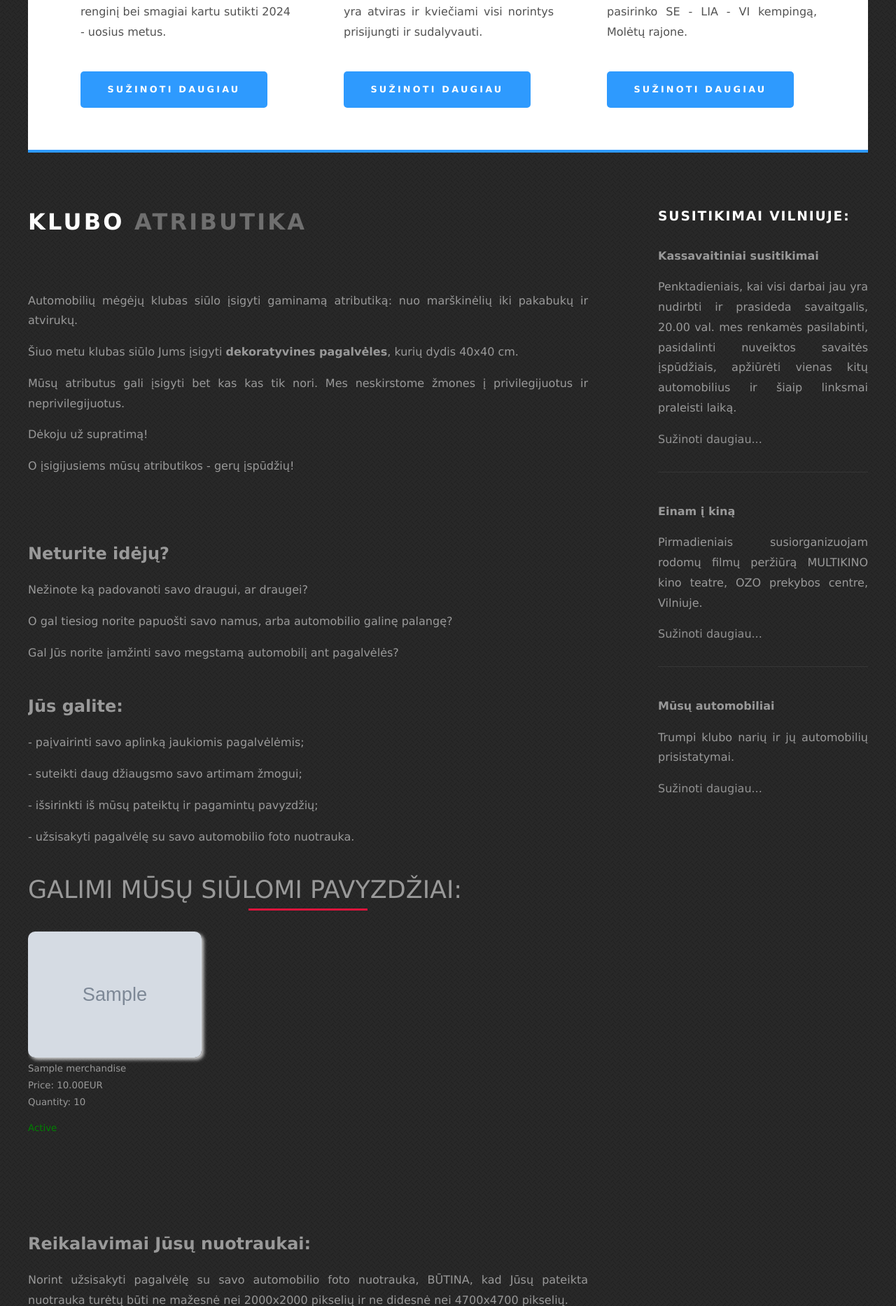
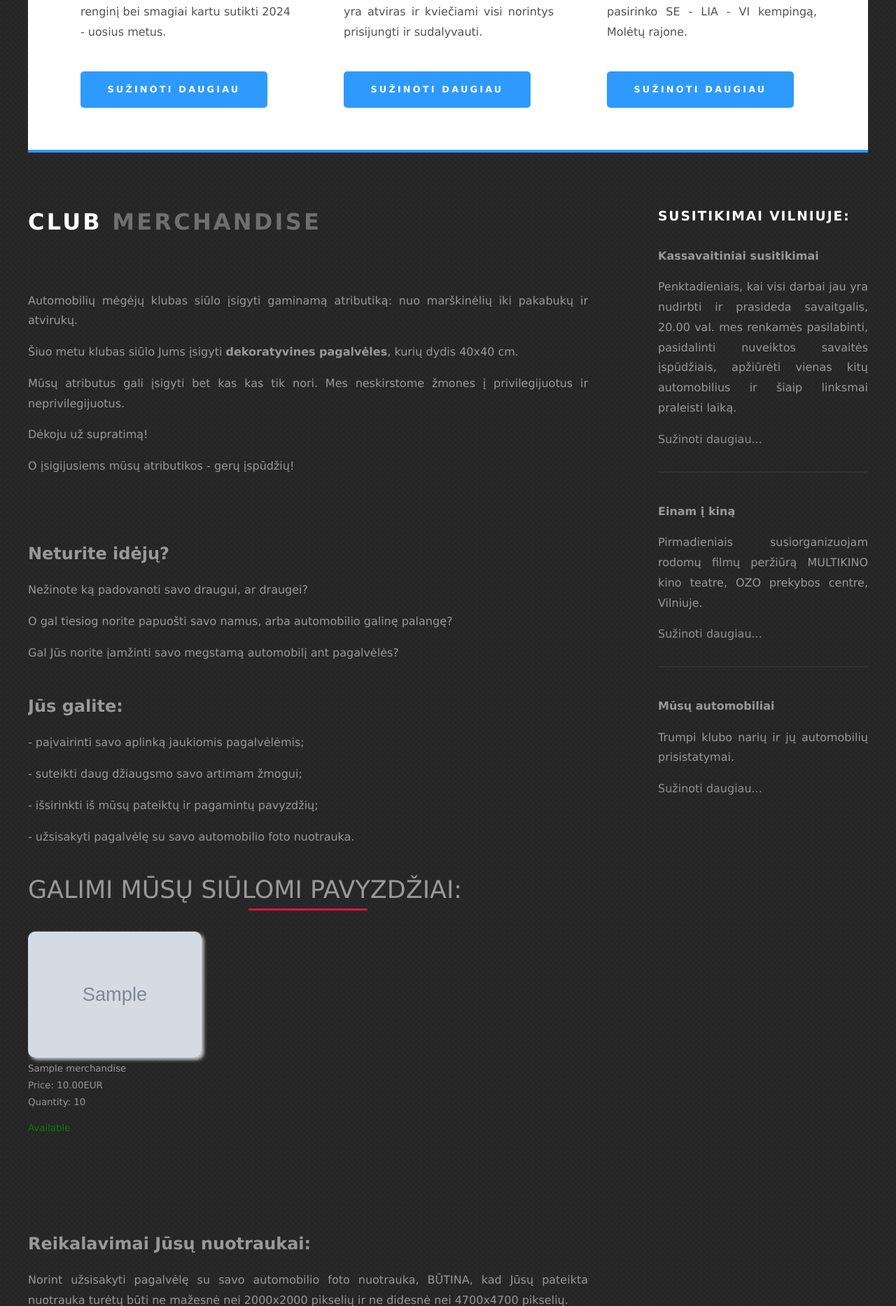
Before and after one commit to vokator-online/autoclubsite, a Django app: page /merchandise/ in a window 1280 px wide. Shown: the part 834-2700 px from the top of the page at 70% size. Run offline with Django 5.2, Linux system fonts and the light colour scheme; tables that the repository leaves empty hold one stand-in row (values such as "Sample post"); grey boxes marked "Sample" are stand-in pictures.

Commit message:
Puslapio aplikacijos atributikos šablono vertimų atlikimas

```diff
--- a/autoclub/website/templates/main/merchandise.html
+++ b/autoclub/website/templates/main/merchandise.html
@@ -7,7 +7,7 @@
 <div id="page" class="container">
 	<div id="content">
 		<div class="title" style="margin-bottom: 5em;">
-			<h2>Klubo <span class="byline">atributika</span></h2>
+			<h2>{% trans "Club"|capfirst %} <span class="byline">{% trans "Merchandise"|capfirst %}</span></h2>
 		</div>
 			<p>Automobilių mėgėjų klubas siūlo įsigyti gaminamą atributiką: nuo marškinėlių iki pakabukų ir atvirukų.</p>
 			<p>Šiuo metu klubas siūlo Jums įsigyti <strong>dekoratyvines pagalvėles</strong>, kurių dydis 40x40 cm.</p>
@@ -43,10 +43,10 @@
 							{% endif %}
 							<small>
 							<p>{{ merchandise.title }}<br>
-							Price: {{ merchandise.price }}EUR<br>
-							Quantity: {{ merchandise.quantity }}</p>
+							{% trans "Price"|capfirst %}: {{ merchandise.price }}EUR<br>
+							{% trans "Quantity"|capfirst %}: {{ merchandise.quantity }}</p>
 							<p class="{% if merchandise.is_active %}active{% else %}inactive{% endif %}">
-								{% if merchandise.is_active %}Active{% else %}Not Active{% endif %}
+								{% if merchandise.is_active %}{% trans "Available"|capfirst %}{% else %}{% trans "Currently Unavailable"|capfirst %}{% endif %}
 							</p>
 							</small>
 						</div>
```
Also changed, not shown: autoclub/website/locale/lt/LC_MESSAGES/django.po.
